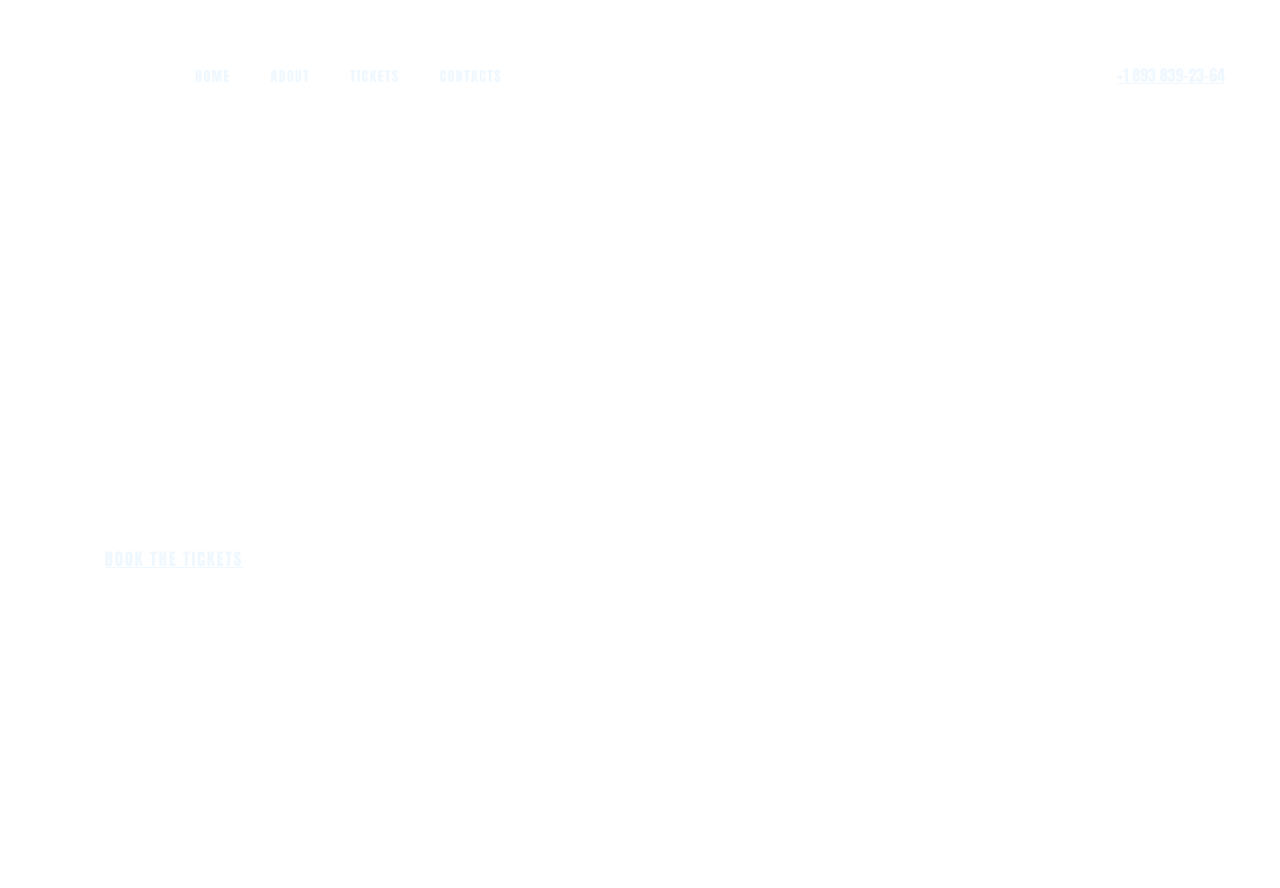
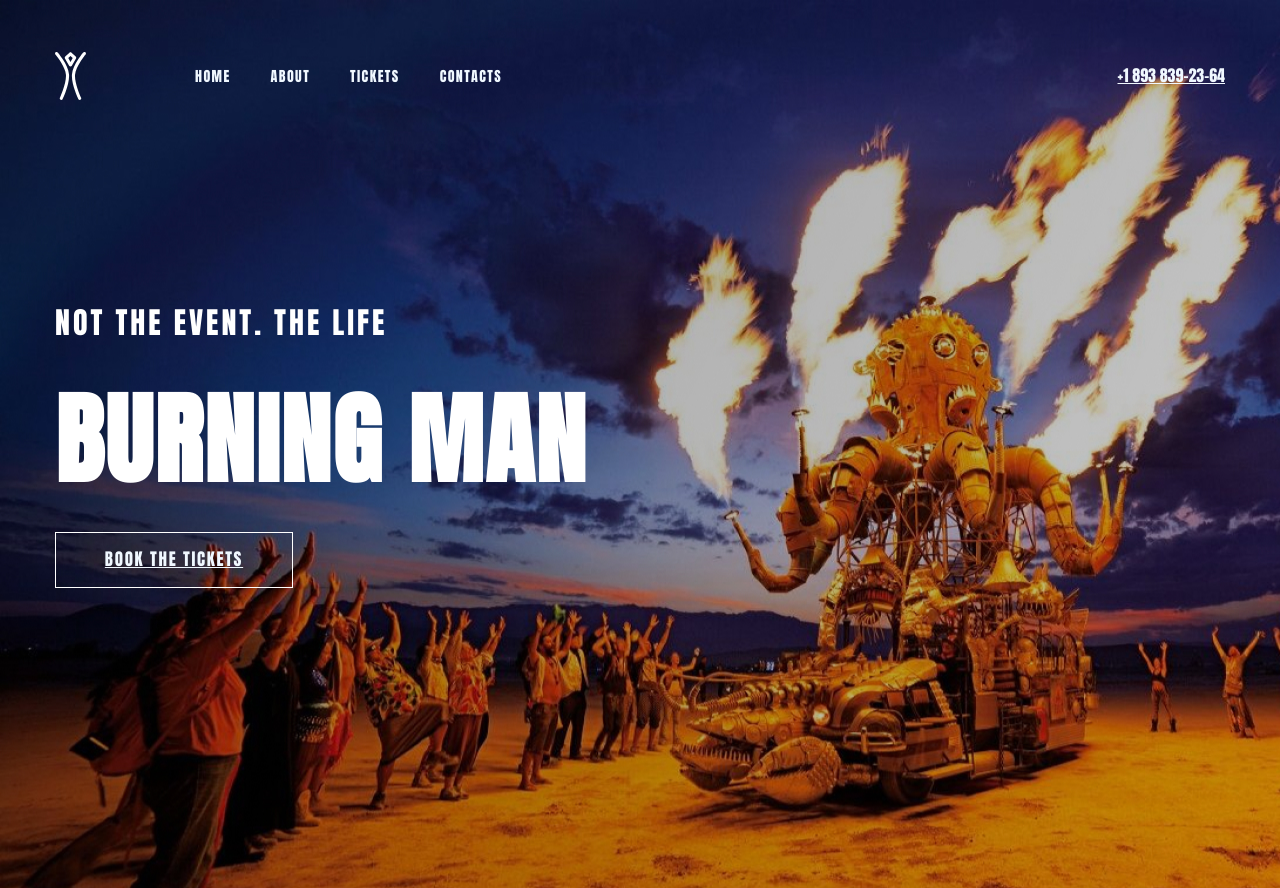
Before and after one commit to AnnaYatsenkoS/Burning-man, a plain HTML site: page index.html in a window 1280 px wide. Shown: the top 888 px of the page. Drawn offline with Linux system fonts and the light colour scheme; the site is published under a folder, as on GitHub Pages, so addresses that start at the root find nothing.

Commit message:
Update style.css

```diff
--- a/style.css
+++ b/style.css
@@ -11,7 +11,7 @@ body {
   margin: 0 auto;
 }
 .header {
-  background: url("/img/header-bg.jpg") no-repeat;
+  background: url("img/header-bg.jpg") no-repeat;
   padding-bottom: 300px;
 }
 .header a {
```
